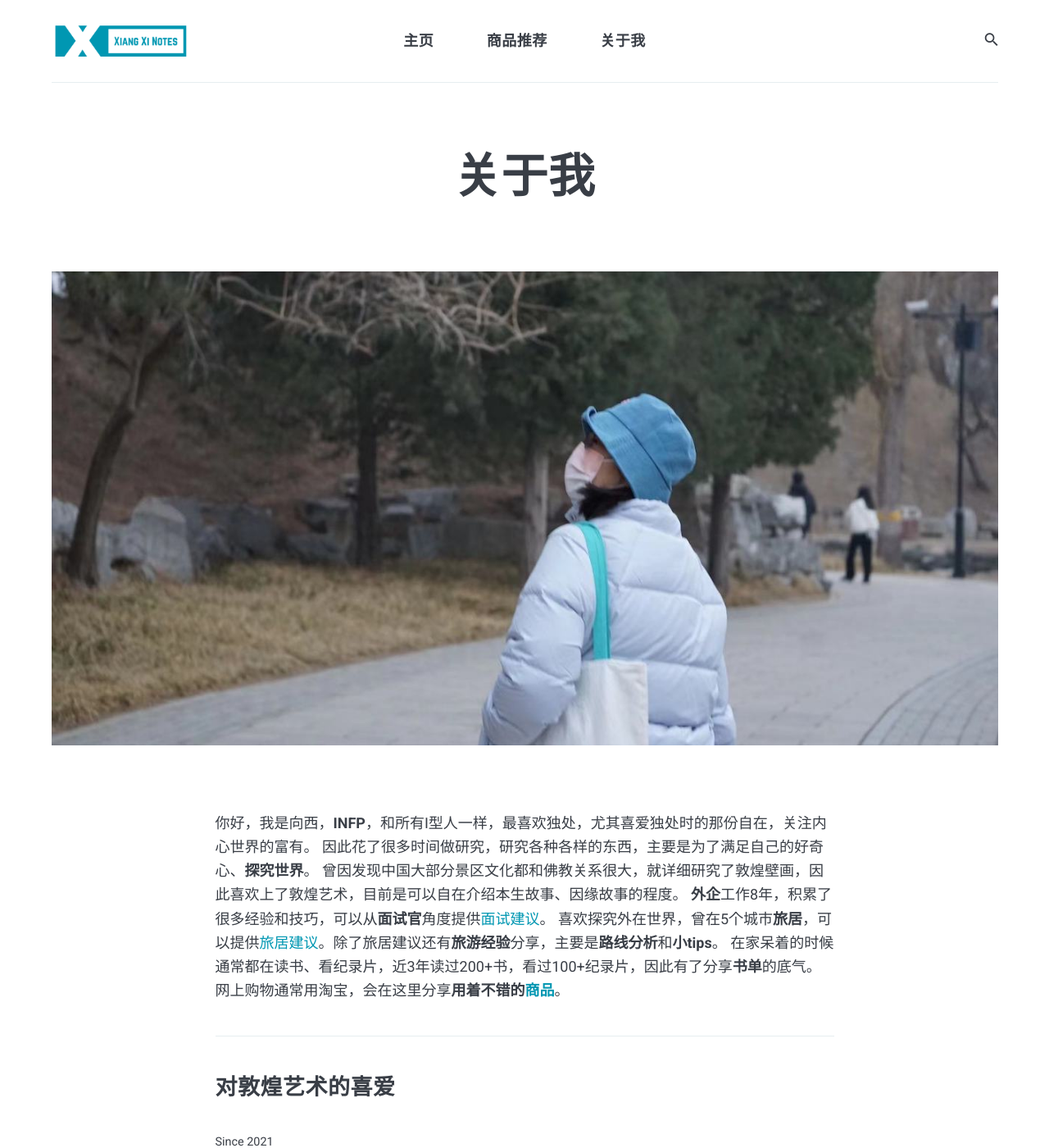
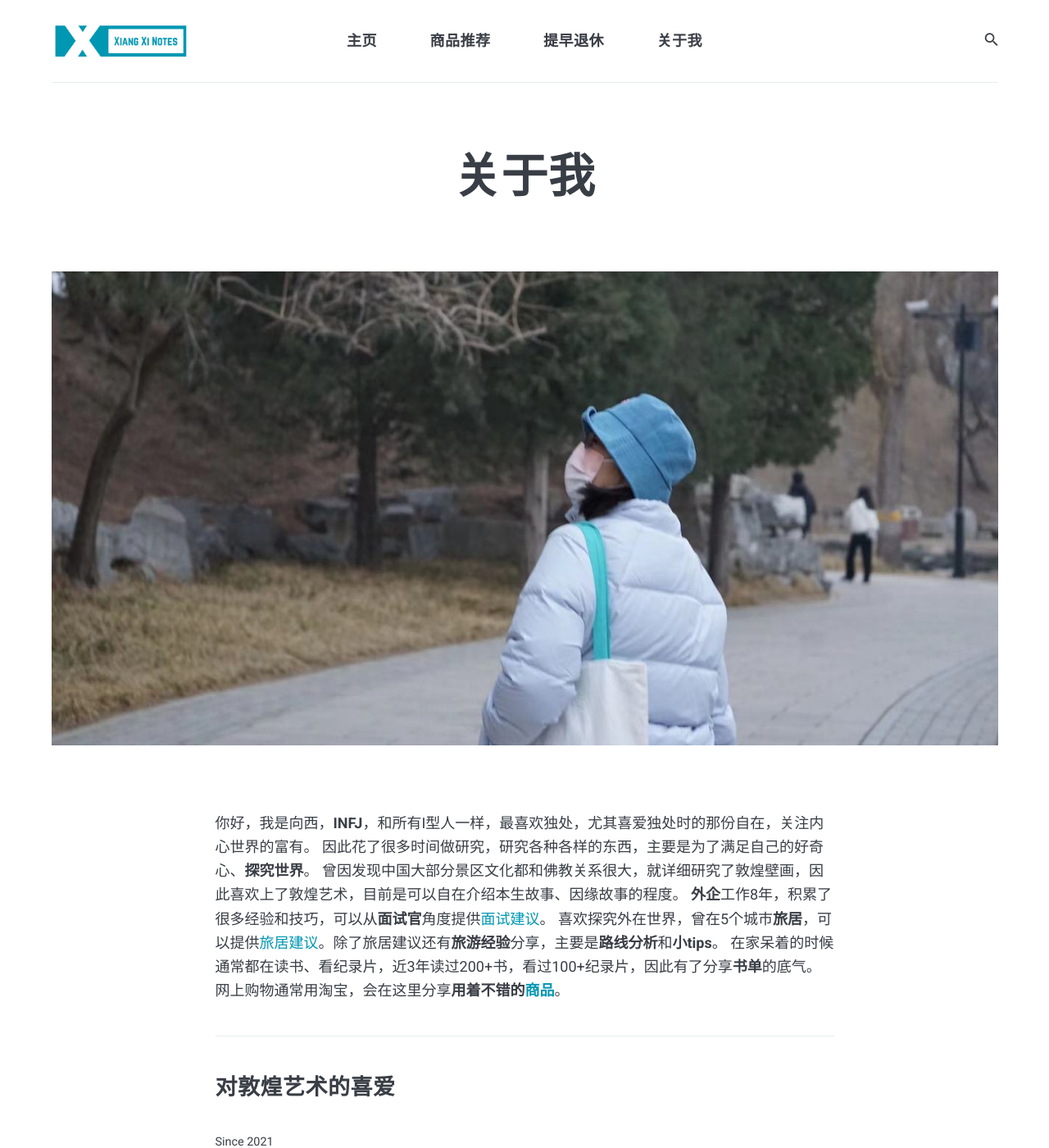
Before and after one commit to xiangxinotes/xiangxinotes.github.io, a Jekyll site: the page built from _pages/about.md, in a window 1280 px wide and 1400 px high. Shown: the whole window at 82% size. Built offline with Jekyll 4.4.1, drawn with Linux system fonts in a browser that asks for light colours; nearby versions of some CDN libraries.

Commit message:
Wording Changes

```diff
--- a/_data/settings.yml
+++ b/_data/settings.yml
@@ -10,7 +10,7 @@
 author:
   name: 向西
   image: me.jpg
-  say-hello: 你好，我是<strong>向西</strong>
+  say-hello: 你好，我是<a href="/about"><strong>向西</strong></a>
   bio: 向西结合自身经历经验，为你提供<a href="/tag/product"><strong>商品推荐</strong></a>、<a href="/tag/sojourn"><strong>旅居建议</strong></a>和<strong>工作建议</strong>，分享<a href="/tag/interview"><strong>面试技巧</strong></a>、<strong>旅游经验</strong>、<strong>书单</strong>和让你变幸福的<a href="/tag/tools"><strong>小工具</strong></a>。
 
 
--- a/_includes/header.html
+++ b/_includes/header.html
@@ -32,6 +32,9 @@
               <li class="nav__item">
                 <a href="{{site.baseurl}}/tag/product" class="nav__link">商品推荐</a>
               </li>
+              <li class="nav__item">
+                <a href="{{site.baseurl}}/tag/early-retirement" class="nav__link">提早退休</a>
+              </li>
               {% for page in site.pages %}
                 {% unless page.name == 'tags.html' or page.name == '404.html' %}
               {% if page.title %}
--- a/_pages/about.md
+++ b/_pages/about.md
@@ -5,7 +5,7 @@
 image: me.jpg
 ---
 
-你好，我是向西，**INFP**，和所有I型人一样，最喜欢独处，尤其喜爱独处时的那份自在，关注内心世界的富有。
+你好，我是向西，**INFJ**，和所有I型人一样，最喜欢独处，尤其喜爱独处时的那份自在，关注内心世界的富有。
 因此花了很多时间做研究，研究各种各样的东西，主要是为了满足自己的好奇心、**探究世界**。
 曾因发现中国大部分景区文化都和佛教关系很大，就详细研究了敦煌壁画，因此喜欢上了敦煌艺术，目前是可以自在介绍本生故事、因缘故事的程度。
 **外企**工作8年，积累了很多经验和技巧，可以从**面试官**角度提供[面试建议]({{ site.baseurl }}/tag/interview)。
```
